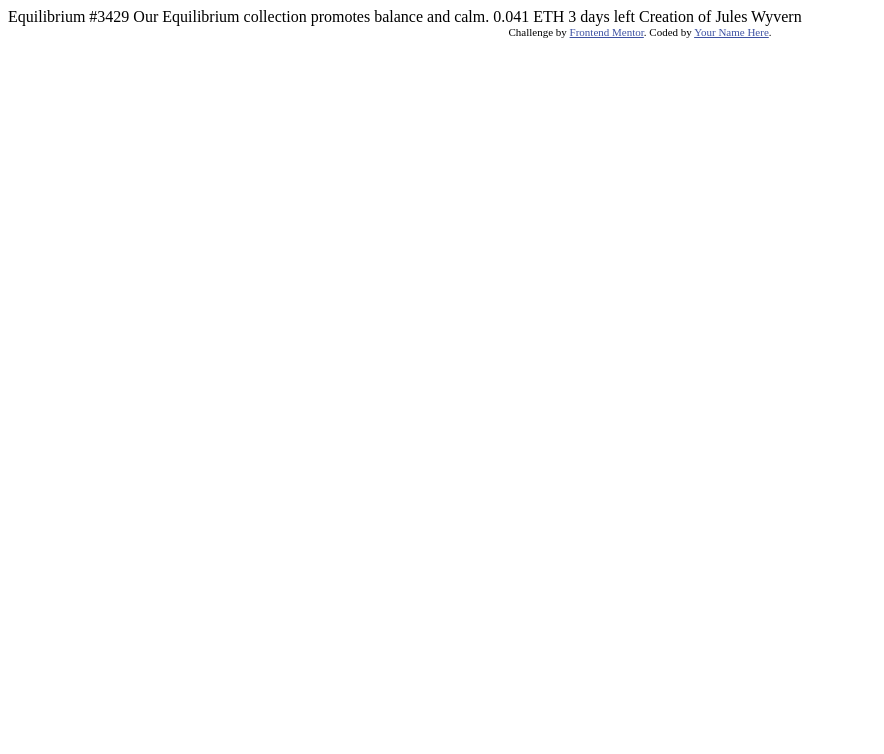
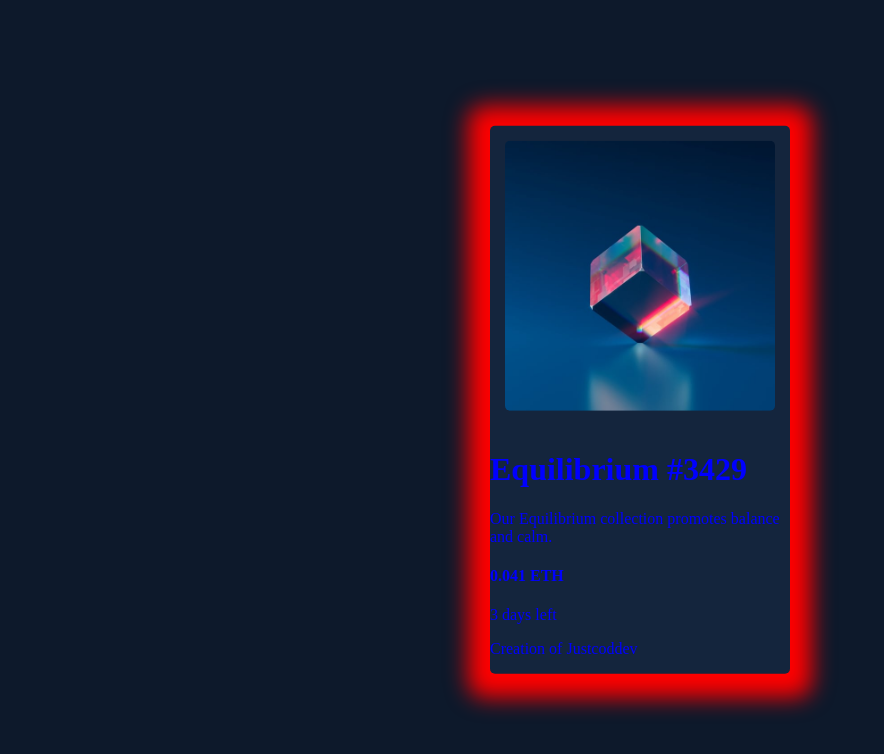
Before and after one commit to justcoddev/001-nft-preview-card-component-main, a plain HTML site: page index.html in a window 1280 px wide. Shown: the whole page, without its empty margins (0-884 px from the left). Drawn offline with Linux system fonts and the light colour scheme.

Commit message:
box shadow

```diff
--- /dev/null
+++ b/css/style.css
@@ -0,0 +1,41 @@
+/* * {
+  width: 1440px;
+} */
+
+body {
+  background-color: hsl(217, 54%, 11%);
+   /* width: 100%;
+  height: 100%;
+  position: relative; */
+}
+
+.card {
+  border-radius: 5px;
+  background-color:hsl(216, 50%, 16%);
+  max-width: 300px;
+  margin: auto;
+position: absolute;
+top: 50%;
+left: 50%;
+  /* line-height: 10px; */
+transform: translate(-50%,-50%);
+  box-shadow: 0 2px 22px 22px red;
+}
+.container {
+  color: blue;
+}
+
+
+img {
+  width: 90%;
+  margin: 15px 15px 15px 15px;
+  border-radius: 5px;
+}
+
+/* .attribution {
+  font-size: 11px;
+  text-align: center;
+}
+.attribution a {
+  color: hsl(228, 45%, 44%);
+} */
--- a/index.html
+++ b/index.html
@@ -1,21 +1,48 @@
 <!DOCTYPE html>
 <html lang="en">
+
 <head>
   <meta charset="UTF-8">
-  <meta name="viewport" content="width=device-width, initial-scale=1.0"> <!-- displays site properly based on user's device -->
+  <meta name="viewport" content="width=device-width, initial-scale=1.0">
+  <!-- displays site properly based on user's device -->
 
   <link rel="icon" type="image/png" sizes="32x32" href="./images/favicon-32x32.png">
-
+  <link rel="stylesheet" href="css/style.css" />
   <title>Frontend Mentor | NFT preview card component</title>
 
   <!-- Feel free to remove these styles or customise in your own stylesheet 👍 -->
-  <style>
-    .attribution { font-size: 11px; text-align: center; }
-    .attribution a { color: hsl(228, 45%, 44%); }
-  </style>
+  <!-- <style>
+    .attribution {
+      font-size: 11px;
+      text-align: center;
+    }
+    .attribution a {
+      color: hsl(228, 45%, 44%);
+    }
+  </style> -->
 </head>
+
 <body>
 
+  <div class="card">
+    <img src="images/image-equilibrium.jpg" alt="">
+    <div class="container">
+      <h1>Equilibrium #3429</h1>
+
+      <p>Our Equilibrium collection promotes balance and calm.
+      </p>
+      <h4>0.041 ETH</h4>
+
+      <p>3 days left</p>
+
+      <p>Creation of Justcoddev</p>
+
+    </div>
+  </div>
+
+
+
+<!--
   Equilibrium #3429
 
   Our Equilibrium collection promotes balance and calm.
@@ -28,6 +55,7 @@
   <div class="attribution">
     Challenge by <a href="https://www.frontendmentor.io?ref=challenge" target="_blank">Frontend Mentor</a>.
     Coded by <a href="#">Your Name Here</a>.
-  </div>
+  </div> -->
 </body>
+
 </html>
```
